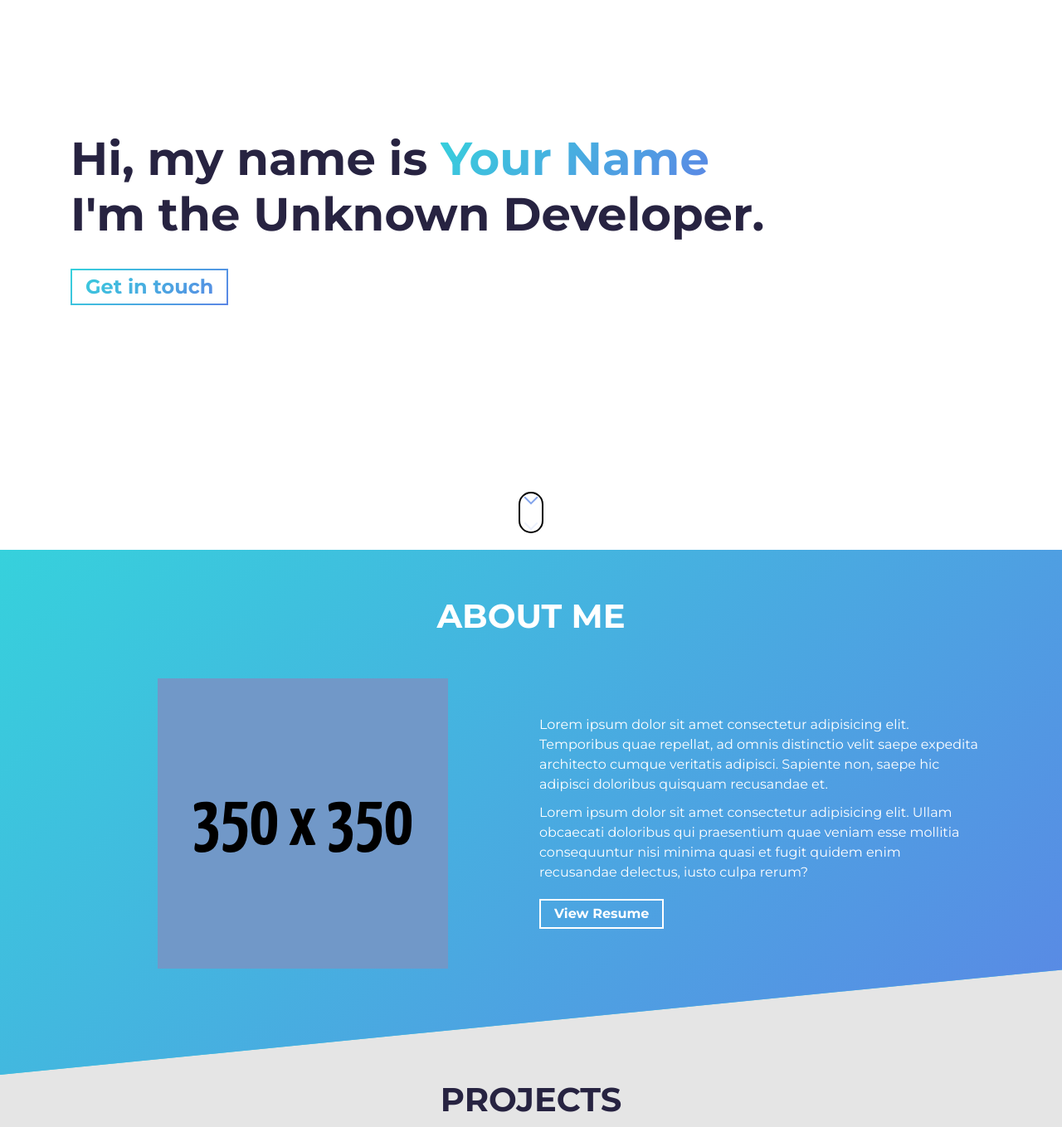
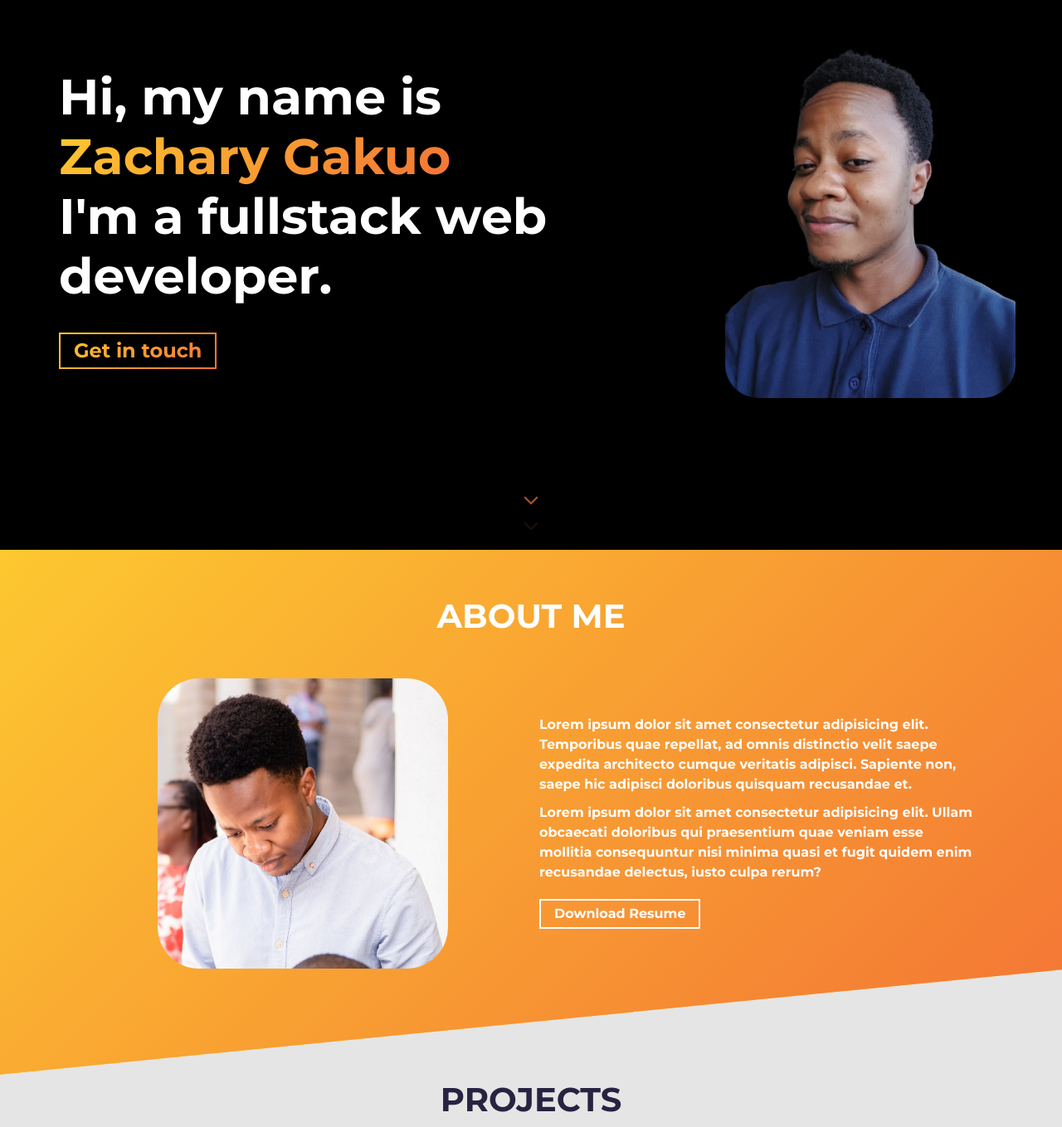
Before and after one commit to Mugumo/github.io, a plain HTML site: page index.html in a window 1280 px wide. Shown: the part 137-1496 px from the top of the page at 83% size. Drawn offline with Linux system fonts and the light colour scheme.

Commit message:
gradients and image rounding

```diff
--- a/index.html
+++ b/index.html
@@ -18,7 +18,7 @@ Have fun creating your portfolio on this template!!! -->
     <link rel="preconnect" href="https://cdnjs.cloudflare.com" />
 
     <!-- Title: add your Portfolio websites's title here -->
-    <title>[Your name here] | Developer</title>
+    <title>Zachary Gakuo | Developer</title>
 
     <!-- Add some coding keywords below, Ex: (javascript, yourusername, etc) -->
     <meta name="keywords" content="[username], [name], skill" />
@@ -90,13 +90,13 @@ Have fun creating your portfolio on this template!!! -->
       src="https://www.googletagmanager.com/gtag/js?id=UA-122228201-4"
     ></script>
     <script>
-      window.dataLayer = window.dataLayer || []
+      window.dataLayer = window.dataLayer || [];
       function gtag() {
-        dataLayer.push(arguments)
+        dataLayer.push(arguments);
       }
-      gtag("js", new Date())
+      gtag("js", new Date());
 
-      gtag("config", "UA-122228201-4")
+      gtag("config", "UA-122228201-4");
     </script>
     <!-- End of Google Analytics -->
   </head>
@@ -105,14 +105,19 @@ Have fun creating your portfolio on this template!!! -->
     <div id="hero">
       <section class="container">
         <h1 class="hero-title">
-          Hi, my name is <span class="text-color-main name">Your Name</span>
+          Hi, my name is <span class="text-color-main name">Zachary Gakuo</span>
           <br />
-          I'm the Unknown Developer.
+          I'm a fullstack web developer.
         </h1>
         <p class="hero-cta">
           <a class="cta-btn cta-btn--hero" href="#about">Get in touch</a>
         </p>
       </section>
+      <img
+        class="hero-headshot"
+        src="assets/images/headshot.png"
+        alt="picture of Zachary"
+      />
       <a href="#about" class="scroll-down-link" aria-label="scroll-down">
         <div class="scroll-down"></div
       ></a>
@@ -127,7 +132,7 @@ Have fun creating your portfolio on this template!!! -->
           <div class="about-wrapper__image">
             <img
               class="img-fluid"
-              src="./assets/profile.png"
+              src="./assets/images/working.jpg"
               alt="Profile Image"
               width="450"
               height="350"
@@ -147,7 +152,12 @@ Have fun creating your portfolio on this template!!! -->
               delectus, iusto culpa rerum?
             </p>
             <span class="about-wrapper__cta">
-              <a href="#" class="cta-btn cta-btn--resume">View Resume</a>
+              <a
+                href="assets\Zachary Gakuo Résumé.pdf"
+                download
+                class="cta-btn cta-btn--resume"
+                >Download Resume</a
+              >
             </span>
           </div>
         </div>
@@ -347,20 +357,14 @@ Have fun creating your portfolio on this template!!! -->
         </div>
         <hr />
         <p class="footer__text">
-          &copy; <span id="year"></span> - Template by
-          <a
-            href="https://github.com/AnilSeervi"
-            target="_blank"
-            rel="noopener noreferrer"
-            >Anil Seervi</a
-          >. <br />Made with &hearts;
+          &copy; <span id="year"></span> - Zachary Gakuo
         </p>
       </div>
     </footer>
     <!-- END Footer Section -->
 
     <script>
-      document.getElementById("year").textContent = new Date().getFullYear()
+      document.getElementById("year").textContent = new Date().getFullYear();
     </script>
     <script src="./javascript/vanilla-tilt.min.js"></script>
     <script type="text/javascript" src="./javascript/valtilt.js"></script>
--- a/style/base/_variables.scss
+++ b/style/base/_variables.scss
@@ -1,6 +1,6 @@
 // COLORS
-$primary-color: #36d1dc;
-$secondary-color: #5b86e5;
+$primary-color: #FDC830;
+$secondary-color: #F37335;
 $font-family: "Montserrat", sans-serif;
 
 $light-white: #e5e5e5;
--- a/style/sections/_about.scss
+++ b/style/sections/_about.scss
@@ -32,6 +32,11 @@
         max-width: 350px;
         width: 100%;
       }
+      .img-fluid {
+        height: auto;
+        vertical-align: middle;
+        border-radius: 50px;
+      }
 
       @include respond(tab-land) {
         height: 100%;
@@ -51,5 +56,9 @@
         text-align: center;
       }
     }
+
+    &__info-text {
+      font-weight: 600;
+    }
   }
 }
--- a/style/sections/_hero.scss
+++ b/style/sections/_hero.scss
@@ -3,11 +3,11 @@
   height: 100vh;
   display: flex;
   align-items: center;
-  background: $white-color;
+  background-color: #000000;
   font-weight: 400;
-  color: $dark-blue-text;
+  color: $white-color;
   padding: 0rem 5.6rem;
-  top: 0;
+  top: 5;
   left: 0;
   bottom: 0;
   right: 0;
@@ -17,9 +17,10 @@
 
   // If you want to set a background image on the hero section, uncomment these with yout custom image
 
-  /* background: url("/src/assets/[your-image].png");
-    background-position: center;
-    background-size: cover; */
+  // background: url("../assets/images/headshot.png");
+  // background-position: top right;
+  // background-size: 40% auto;
+  // background-repeat: no-repeat;
 
   @include respond(tab-port) {
     justify-content: center;
@@ -27,12 +28,16 @@
   @include respond(phone) {
     padding: 0rem $default-font-size;
   }
+  @include respond(phone){
+    flex-direction: column-reverse;
+  }
 
   .hero-title {
-    font-size: 5.6rem;
+    font-size: 6.0rem;
     font-weight: 700;
     margin-bottom: 3.2rem;
     text-align: left;
+    flex-basis: 60%;
     span {
       margin: 0;
       display: inline-block;
@@ -67,6 +72,19 @@
       @include respond(phone) {
         font-size: 2rem;
       }
+    }
+  }
+
+  .hero-headshot{
+    margin-top: 15rem;
+    align-self: flex-start;
+    display: block;
+    border-radius: 40px;
+    width: 30%;
+    @include respond(phone){
+      align-self: center;
+      width: 70%;
+      margin-top: 0;
     }
   }
 }
--- a/style/sections/_projects.scss
+++ b/style/sections/_projects.scss
@@ -65,12 +65,13 @@
         border: none;
         box-shadow: 8px 8px 9px 7px rgba(174, 174, 192, 0.4),
           -5px -5px 15px 7px #ffffff;
+        border-radius: 50px;
 
         .img-fluid {
           width: 100%;
           height: auto;
           vertical-align: middle;
-          border-radius: 2px;
+          border-radius: 50px;
         }
         @include respond(phone) {
           box-shadow: none;
```
Also changed, not shown: assets/images/headshot.png (added), assets/images/working.jpg (added), css/main.css, 1 other file.
